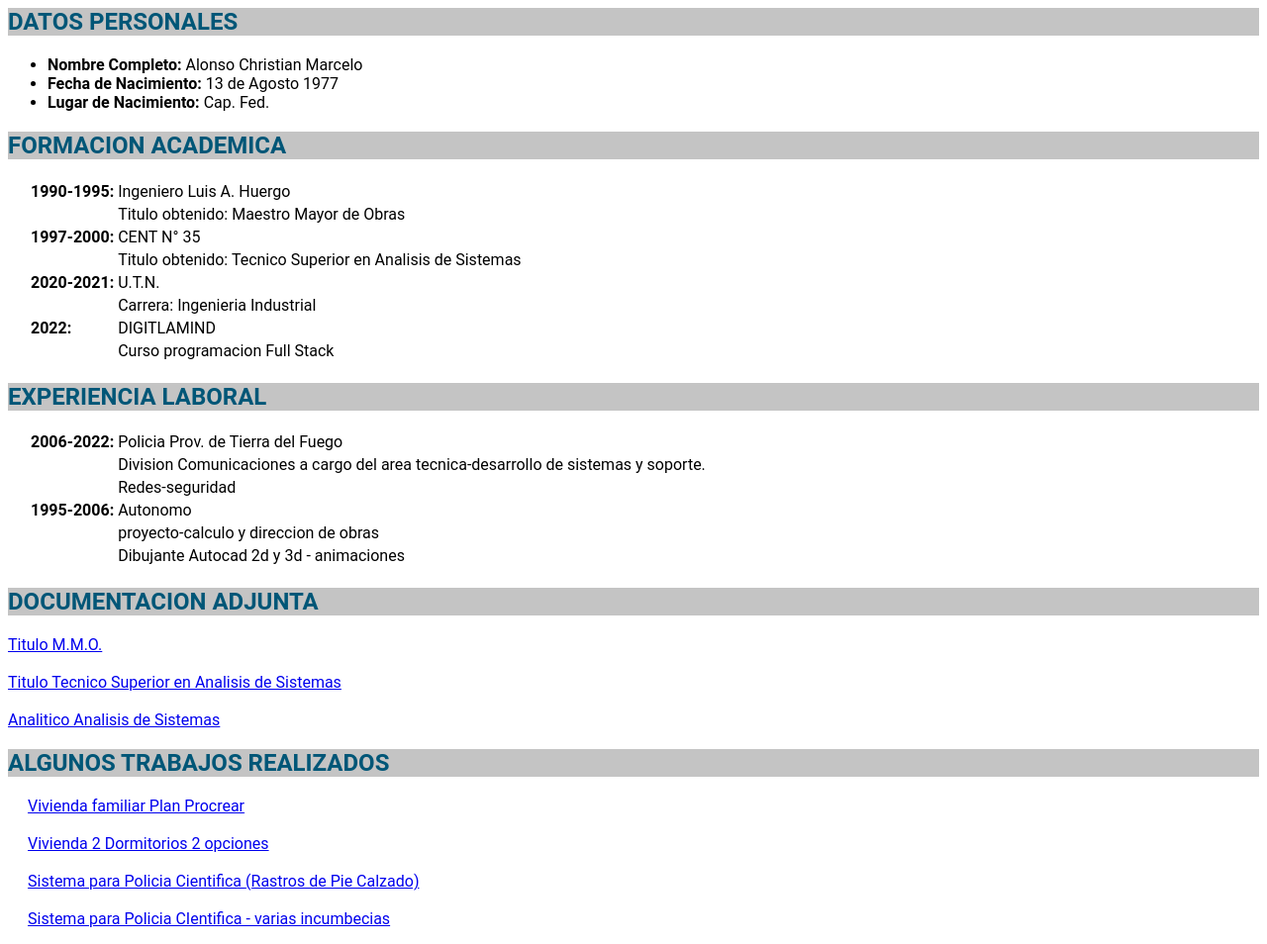
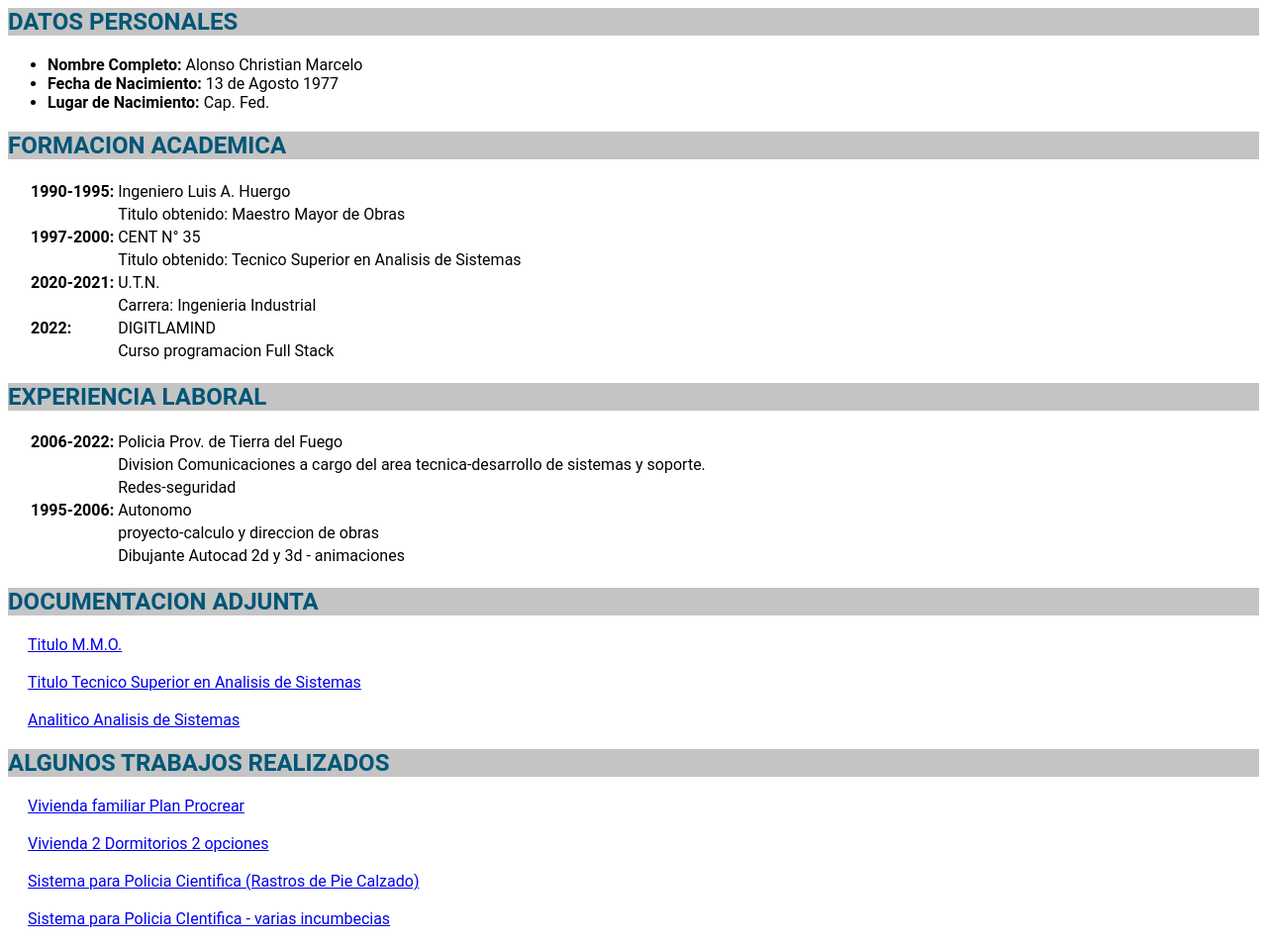
Before and after one commit to ChrisitanMarAlonso/Curriculum, a plain HTML site: page index.html in a window 1280 px wide. Shown: the part 134-1088 px from the top of the page at 99% size. Drawn offline with Linux system fonts and the light colour scheme.

Commit message:
Update index.html

```diff
--- a/index.html
+++ b/index.html
@@ -115,7 +115,7 @@
 </div>
 
 <h2>DOCUMENTACION ADJUNTA</h2>
-<div class="documentacion">
+<div class="trabajos">
     <a href="./img/titulo MMO.jpeg">Titulo M.M.O.</a> <br><br>
     <a href="./img/Titulo CENT 35.jpeg">Titulo Tecnico Superior en Analisis de Sistemas</a> <br><br>
     <a href="./img/Analitico CENT 35.jpeg">Analitico Analisis de Sistemas</a><br>
```
